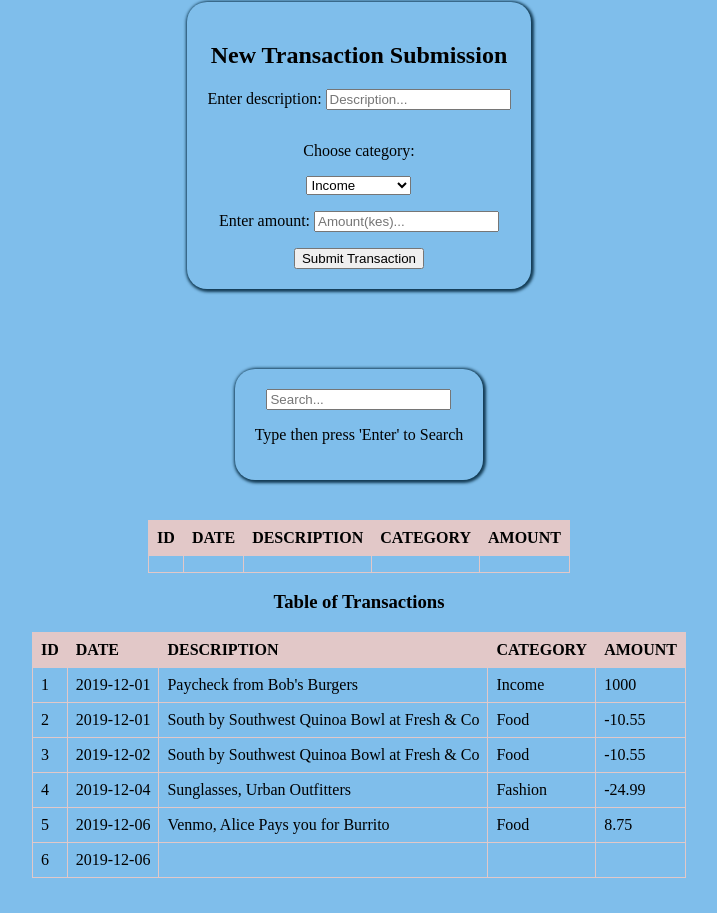
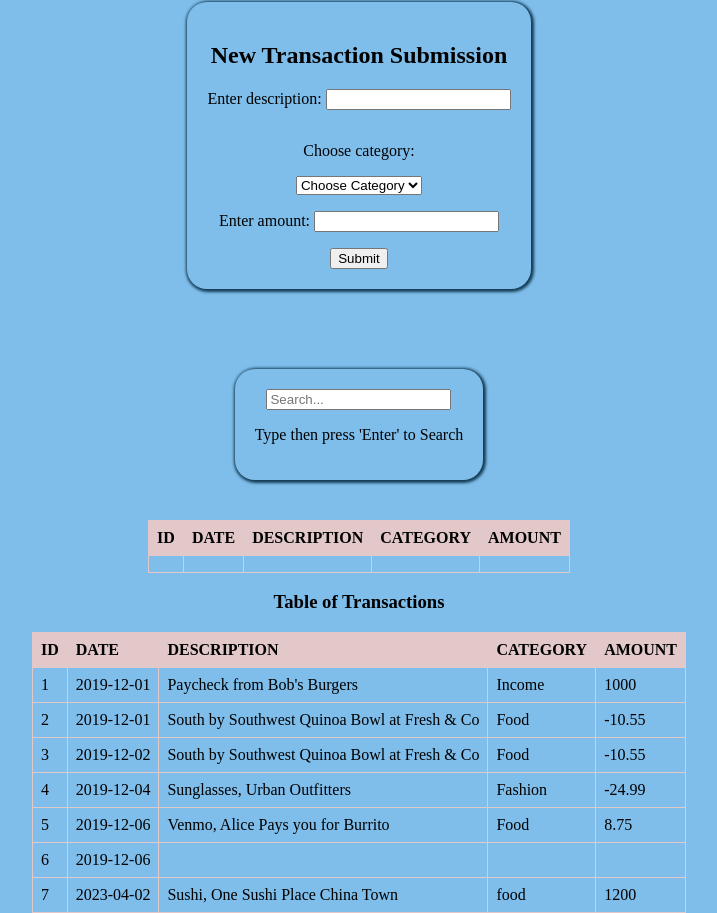
Before and after one commit to SkimZconceited/code-challenge-bank-of-flatiron, a React (Create React App) app: page / in a window 1280 px wide. Shown: the part 118-1031 px from the top of the page, without its empty margins (281-998 px from the left). Before the commit the page ends 996 px from the top, so only its background shows below. Built offline with nearby package versions, Linux system fonts and the light colour scheme; data requests are answered from the project's data file; a web font is replaced by a local one.

Commit message:
Uploading data is working

```diff
--- a/src/components/FormSub.js
+++ b/src/components/FormSub.js
@@ -1,36 +1,64 @@
 import React, {useState, useEffect} from 'react';
 import { format } from 'date-fns';
+import tr from 'date-fns/esm/locale/tr/index.js';
 
 function FormSub() {
-    const handleSub = (e) => {
-        e.preventDefault()
-        // handleInput(e);
-        console.log('Form submitted');
-    };
 
-
-    const [inDate, setInDate] = useState('');
-    const [inCat, setInCat] = useState('');
     const myDate = new Date();
     const formattedDate = format(myDate, 'yyyy-mm-dd');
+    // const [date, setDate] = useState(formattedDate)
+    const [description, setDescription] = useState('')
+    const [category, setCategory] = useState('')
+    const [amount, setAmount] = useState(0)
 
-    console.log(formattedDate);
+    const handleDescription = (event) => {setDescription(event.target.value)}
+    const handleCategory = (event) => {setCategory(event.target.value)}
+    const handleAmount = (event) => {setAmount(event.target.value)}
 
-    const handleInput = (e) => {
-        setInDate(Date.now())
-        setInCat(e.target.value)
-        console.log(inDate, inCat);
-    };
+    function sendData(transaction) {
+        fetch('http://localhost:3001/transactions', {
+            method: 'POST',
+            headers: {
+                'Content-Type': 'application/json'
+            },
+            body: transaction })
+        .then((response) => response.json())
+        .then((data) => console.log(data))
+    }
+
+    const handleSubmit = (event) => {
+        event.preventDefault();
+        // setDate(formattedDate);
+
+        console.log(formattedDate)
+
+        const transactionData = JSON.stringify({
+            date: formattedDate,
+            description: description,
+            category: category,
+            amount: amount
+        })
+        console.log('Yes I am happening')
+        console.log(transactionData);
+
+        sendData(transactionData);
+
+        // setDate('yyyy-mm-dd');
+        setDescription('')
+        setCategory('')
+        setAmount(0)
+    }
 
     return (
-    <form onSubmit={handleSub}>
+        <form onSubmit={handleSubmit}>
                 <h2>New Transaction Submission</h2>
-    <p>Enter description: <input placeholder="Description..." onSubmit={handleInput} /></p>
+        <p>Enter description: <input type='text' onChange={handleDescription} /></p>
 
         <div id="div-category">
         <p>Choose category:</p>
 
-    <select id="dropdown-categories" name="categories" onSubmit={handleInput}>
+        <select id="dropdown-categories" onChange={handleCategory} >
+            <option>Choose Category</option>
             <option value="income" >Income</option>
             <option value="fashion">Fashion</option>
             <option value="food">Food</option>
@@ -38,11 +66,11 @@ function FormSub() {
         </select>
         </div>
 
-    <p>Enter amount: <input type="number" placeholder="Amount(kes)..." onSubmit={handleInput} /></p>
+        <p>Enter amount: <input type="number" onChange={handleAmount} /></p>
 
-    <input type="submit" value="Submit Transaction" onClick={() => console.log('Submitted')} />
+        <button type='submit'>Submit</button>
         </form>
-  );
+    )
 }
 
 export default FormSub;
--- a/src/data/db.json
+++ b/src/data/db.json
@@ -38,6 +38,13 @@
     {
       "id": 6,
       "date": "2019-12-06"
+    },
+    {
+      "date": "2023-04-02",
+      "description": "Sushi, One Sushi Place China Town",
+      "category": "food",
+      "amount": "1200",
+      "id": 7
     }
   ]
 }
```
Lines whose indentation alone changed are shown as unchanged.
